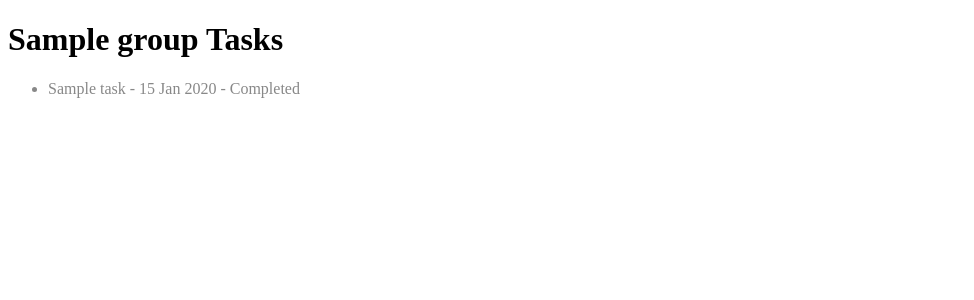
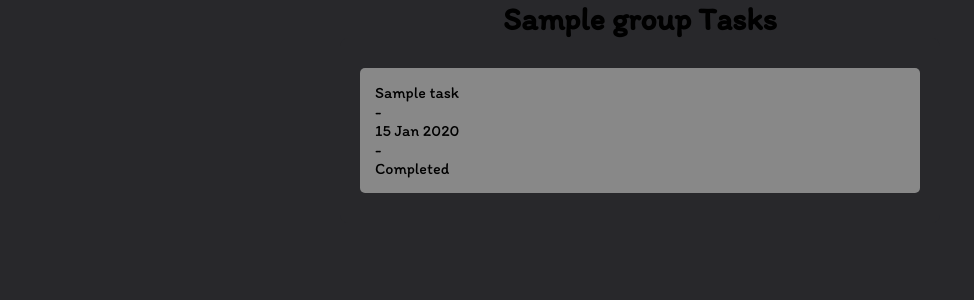
Before and after one commit to TalenMud/StudySync, a Node server app: template Server/ip-cooldown-example/views/tasks.ejs in a window 1280 px wide. Shown: the top 300 px of the page, without its empty margins (0-974 px from the left). Run offline with Node 20, Linux system fonts and the light colour scheme; the template is opened without the code that fills it: most values are stand-ins (such as "Sample title", 1, 10 or a date in 2020).

Commit message:
Commit 4
Styles the list page to make the page look more appealing

```diff
--- a/Server/ip-cooldown-example/public/styles.css
+++ b/Server/ip-cooldown-example/public/styles.css
@@ -46,3 +46,94 @@ button:hover {
   .mother{
     margin: auto;
   }
+
+  .itim-regular {
+    font-family: "Itim", cursive;
+    font-weight: 400;
+    font-style: normal;
+  }
+
+
+  #taskContainer {
+    width: 90%; /* For smaller screens */
+    max-width: 600px; /* Maximum width */
+    margin: 0 auto;
+    padding: 20px;
+    border-radius: 8px;
+    background-color: #28282B;
+
+}
+
+.task-item {
+  display: flex;
+  flex-direction: column;
+  padding: 15px;
+  margin: 10px 0;
+  border-radius: 5px;
+  transition: transform 0.2s, box-shadow 0.2s;
+}
+
+.task-item:hover {
+  transform: translateY(-3px);
+    box-shadow: 0px 6px 12px rgba(255, 255, 255, 0.788);
+}
+
+ul {
+  list-style: none;
+}
+
+
+.task-item-example {
+  display: flex;
+  flex-direction: column;
+  padding: 15px;
+  margin: 10px 0;
+  border-radius: 5px;
+  box-shadow: 0px 6px 12px rgb(0, 0, 0);
+  transition: transform 0.2s, box-shadow 0.2s;
+}
+
+/* Hover animation */
+.task-item-example:hover {
+  transform: translateY(-3px);
+    box-shadow: 0px 6px 12px rgba(255, 255, 255, 0.788);
+}
+
+* {
+  margin: 0;
+  padding: 0;
+  box-sizing: border-box;
+
+}
+
+body {
+  display: flex;
+  flex-direction: column;
+  align-items: center;
+  background-color: #28282B;
+  font-family: 'Itim', cursive;
+}
+
+header {
+  width: 100%;
+  text-align: center;
+  margin: 20px 0;
+}
+
+header h1 {
+  font-size: 2em;
+  color: #333;
+}
+
+
+.task-title {
+  font-size: 1.1em;
+  font-weight: bold;
+  color: #fff;
+}
+
+.task-date, .task-status {
+  font-size: 0.9em;
+  color: #eaeaea;
+  margin-top: 5px;
+}
--- a/Server/ip-cooldown-example/views/tasks.ejs
+++ b/Server/ip-cooldown-example/views/tasks.ejs
@@ -1,29 +1,31 @@
 <!DOCTYPE html>
-<html lang="en">
+<html lang="en" style="background-color: #28282B;">
 <head>
+    <style>
+        @import url('https://fonts.googleapis.com/css2?family=Itim&display=swap');
+    </style>
     <meta charset="UTF-8">
     <meta name="viewport" content="width=device-width, initial-scale=1.0">
     <title><%= group.name %> Tasks</title>
-    <link rel="stylesheet" href="styles.css">
+    <link rel="stylesheet" href="/styles.css">
 </head>
 <body>
-    <h1><%= group.name %> Tasks</h1>
+    <h1 style="font-family: Itim;, text-align: center;"><%= group.name %> Tasks</h1>
     <div id="taskContainer">
         <ul>
             <% if (tasks.length === 0) { %>
-                <!-- Example task if no tasks are found -->
-                <li style="color: gray;">
+                <div class="task-item-example" style="background-color: #28282B;">
                     <span>Example Task</span> -
                     <span>2024-01-01</span> -
                     <span>Pending</span>
-                </li>
+                </div>
             <% } else { %>
                 <% tasks.forEach(task => { %>
-                    <li style="color: <%= task.color %>;">
+                    <div class="task-item" style="background-color: <%= task.color %>;">
                         <span><%= task.title %></span> -
                         <span><%= task.date %></span> -
                         <span><%= task.completed ? 'Completed' : 'Pending' %></span>
-                    </li>
+                    </div>
                 <% }); %>
             <% } %>
         </ul>
```
Also changed, not shown: Server/ip-cooldown-example/package.json (+7 -2 lines), 1 other file.
